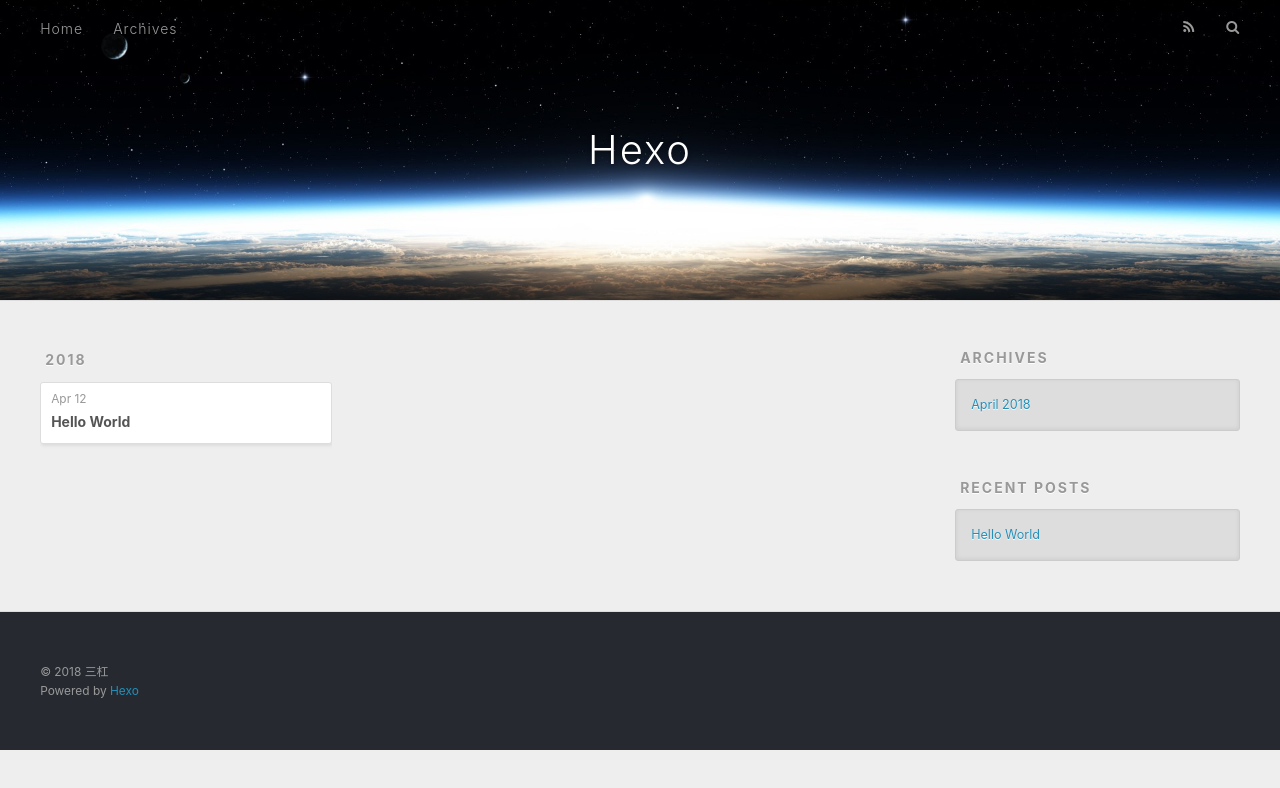
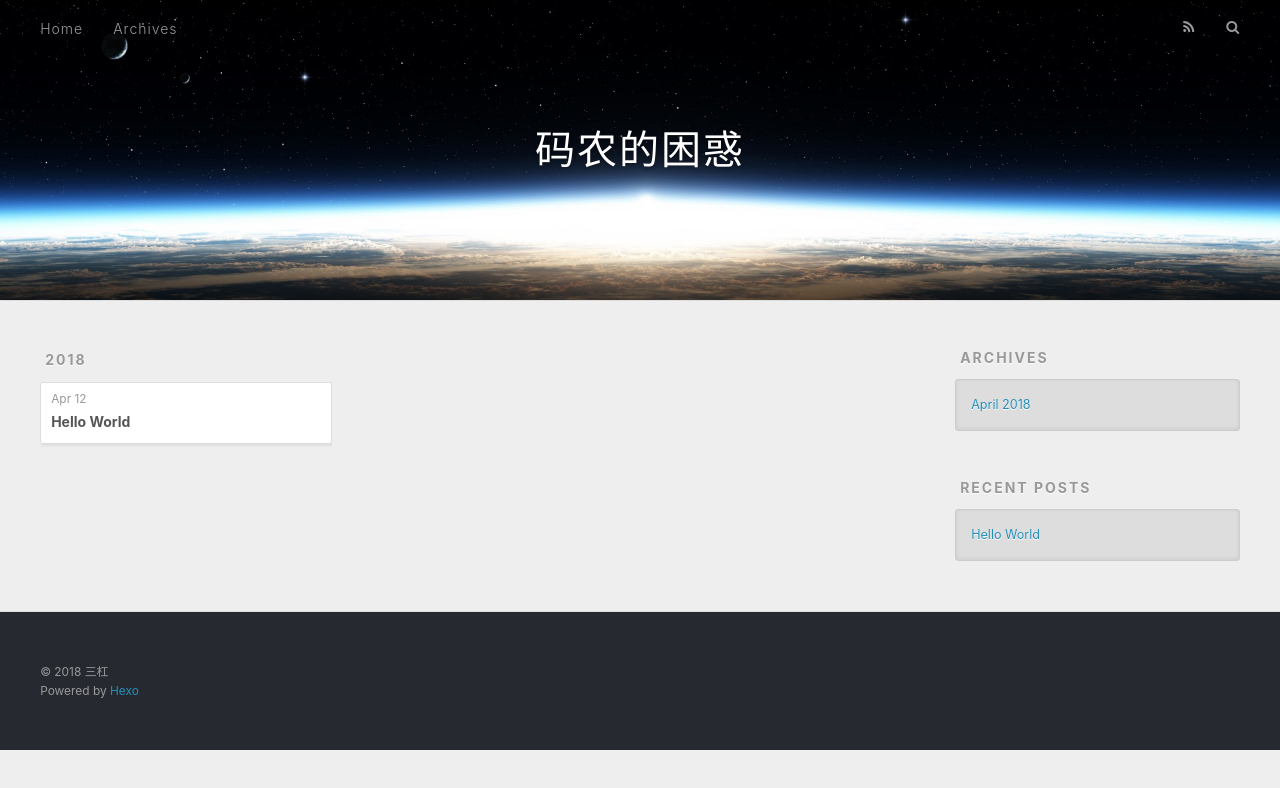
Before and after one commit to oklinsong/oklinsong.github.io, a plain HTML site: page archives/2018/04/index.html in a window 1280 px wide. Drawn offline with nearby package versions, Linux system fonts and the light colour scheme.

Commit message:
Site updated: 2018-04-12 22:09:39

```diff
--- a/archives/2018/04/index.html
+++ b/archives/2018/04/index.html
@@ -5,17 +5,17 @@
 
 
 
-  <title>Archives: 2018/4 | Hexo</title>
+  <title>Archives: 2018/4 | 码农的困惑</title>
   <meta name="viewport" content="width=device-width, initial-scale=1, maximum-scale=1">
   <meta property="og:type" content="website">
-<meta property="og:title" content="Hexo">
+<meta property="og:title" content="码农的困惑">
 <meta property="og:url" content="http://yoursite.com/archives/2018/04/index.html">
-<meta property="og:site_name" content="Hexo">
+<meta property="og:site_name" content="码农的困惑">
 <meta property="og:locale" content="default">
 <meta name="twitter:card" content="summary">
-<meta name="twitter:title" content="Hexo">
+<meta name="twitter:title" content="码农的困惑">
 
-    <link rel="alternate" href="/atom.xml" title="Hexo" type="application/atom+xml">
+    <link rel="alternate" href="/atom.xml" title="码农的困惑" type="application/atom+xml">
 
 
     <link rel="icon" href="/favicon.png">
@@ -34,7 +34,7 @@
   <div id="header-outer" class="outer">
     <div id="header-title" class="inner">
       <h1 id="logo-wrap">
-        <a href="/" id="logo">Hexo</a>
+        <a href="/" id="logo">码农的困惑</a>
       </h1>
 
     </div>
```
Also changed, not shown: 2018/04/12/hello-world/index.html (+4 -4 lines), archives/2018/index.html (+6 -6 lines), archives/index.html (+6 -6 lines), index.html (+6 -6 lines).
